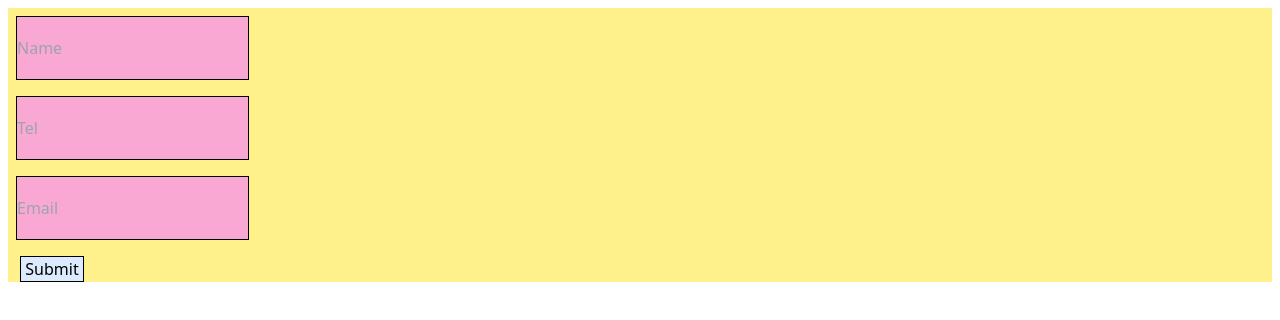
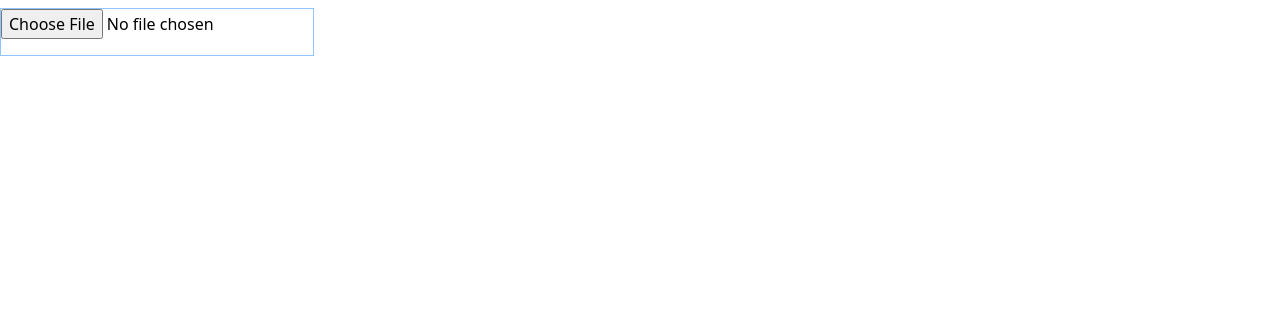
Before and after one commit to soAcademy/workshop-state-and-event, a React (Create React App) app: page / in a window 1280 px wide. Shown: the top 320 px of the page. Built offline with nearby package versions, Linux system fonts and the light colour scheme.

Commit message:
feat:submit workshop

```diff
--- a/src/App.js
+++ b/src/App.js
@@ -4,7 +4,8 @@
 // import Event4 from "./Events/Event4";
 // import Event5 from "./Events/Event5";
 // import Event6 from "./Events/Event6";
-import Event7 from "./Events/Event7";
+// import Event7 from "./Events/Event7";
+import Event8 from "./Events/Event8";
 
 const App = () => {
   return (
@@ -15,7 +16,8 @@ const App = () => {
       {/* <Event4 /> */}
       {/* <Event5 /> */}
       {/* <Event6 /> */}
-      <Event7 />
+      {/* <Event7 /> */}
+      <Event8 />
     </div>
   );
 };
--- a/src/Events/Event7.js
+++ b/src/Events/Event7.js
@@ -40,6 +40,12 @@ const Event7 = () => {
       <button className="mt-2 w-16 mx-3 bg-blue-100 border border-black">
         Submit
       </button>
+      <button
+        className="mt-2 w-16 mx-3 bg-yellow-100 border border-black"
+        type="reset"
+      >
+        Clear
+      </button>
     </form>
   );
 };
--- /dev/null
+++ b/src/Events/Event8.js
@@ -0,0 +1,23 @@
+import React from "react";
+
+const Event8 = () => {
+  const submitData = (e) => {
+    e.preventDefault();
+
+    console.log(e.target.value);
+  };
+
+  return (
+    <div>
+      <input
+        className="h-12 border border-blue-300 mt-2"
+        id="image"
+        type="file"
+        accept="image/jpeg, image/png"
+        onChange={(e) => submitData(e)}
+      />
+    </div>
+  );
+};
+
+export default Event8;
```
